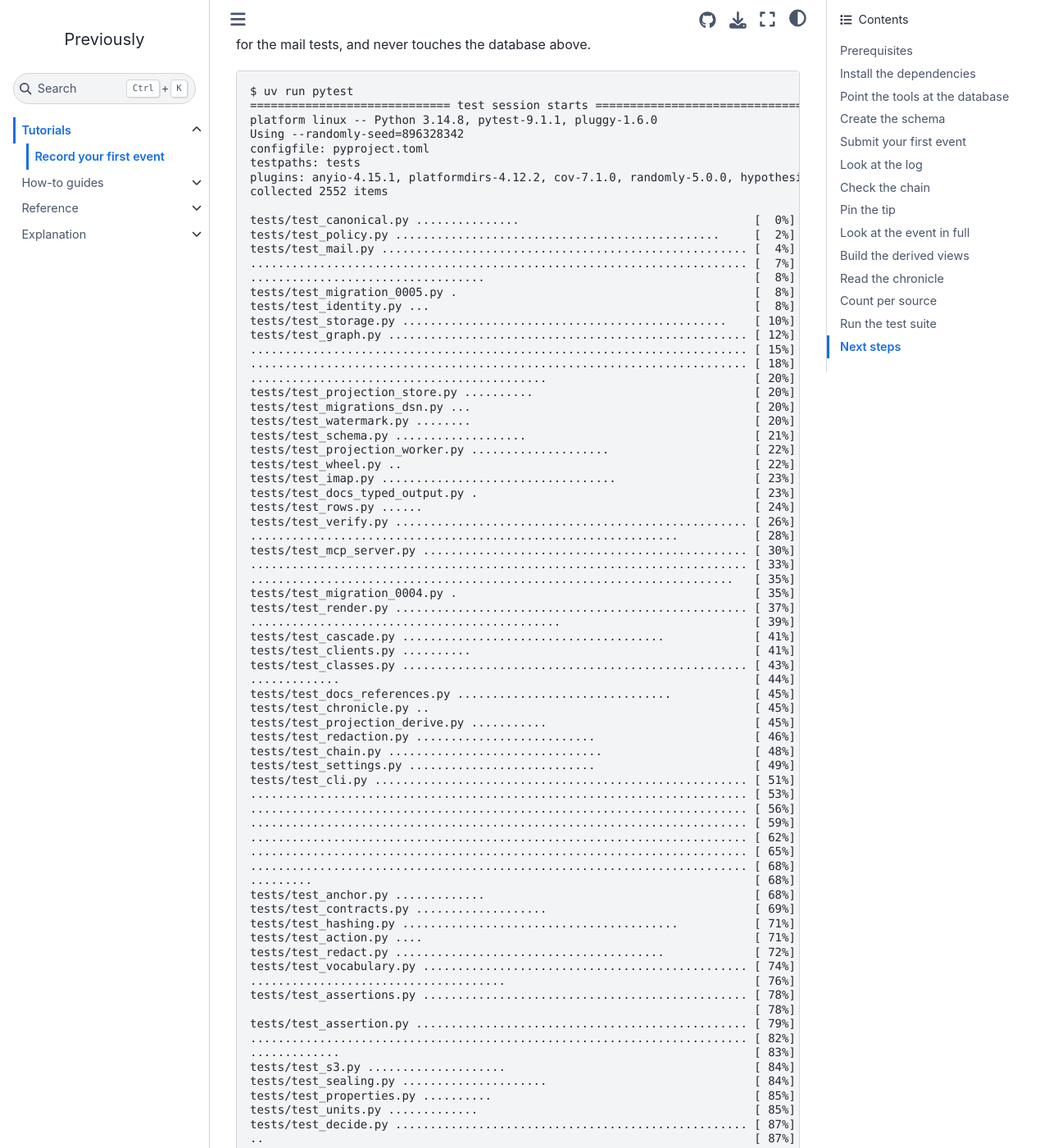
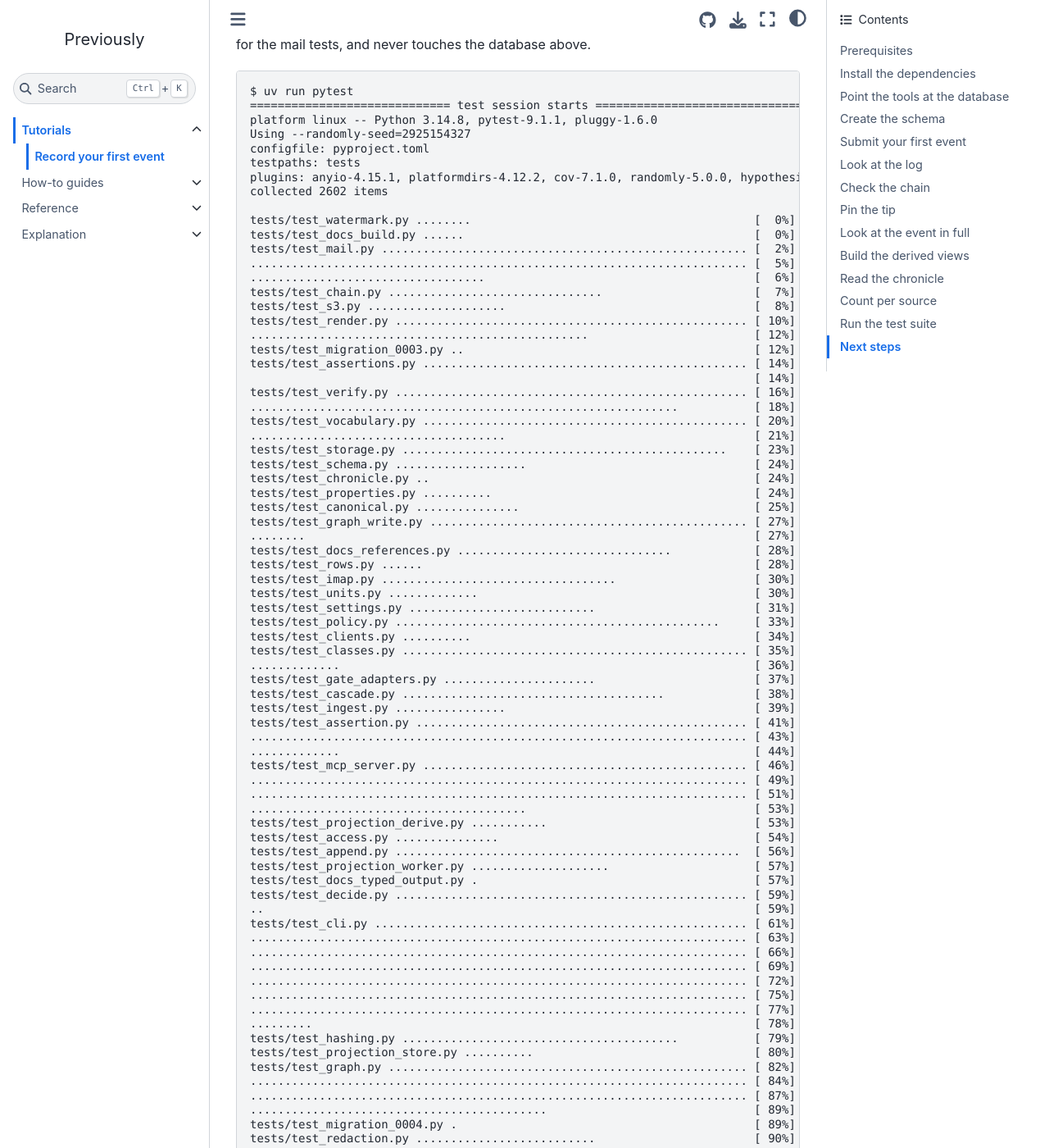
Before and after one commit to jensens/previously, a Sphinx documentation site: the page built from docs/tutorials/record-your-first-event.md, in a window 1280 px wide and 1400 px high, scrolled down 4867 px. Shown: the whole window at 82% size. Built offline with Sphinx 7.4.7 and the Sphinx Book theme 1.1.4, drawn with Linux system fonts in a browser that asks for light colours; pages that are not in the unit, such as notebooks, are missing from menus; some of the changed text lies outside the part shown.

Commit message:
tutorial: retype the test run from one green run, 2602 passed
Assisted-By: Claude Opus 5.5 <noreply@anthropic.com>

````diff
--- a/docs/tutorials/record-your-first-event.md
+++ b/docs/tutorials/record-your-first-event.md
@@ -193,93 +193,94 @@ It raises its own PostgreSQL container, a RustFS container as the S3 server for
 $ uv run pytest
 ============================= test session starts ==============================
 platform linux -- Python 3.14.8, pytest-9.1.1, pluggy-1.6.0
-Using --randomly-seed=896328342
+Using --randomly-seed=2925154327
 configfile: pyproject.toml
 testpaths: tests
 plugins: anyio-4.15.1, platformdirs-4.12.2, cov-7.1.0, randomly-5.0.0, hypothesis-6.168.3
-collected 2552 items
+collected 2602 items
 
-tests/test_canonical.py ...............                                  [  0%]
-tests/test_policy.py ...............................................     [  2%]
-tests/test_mail.py ..................................................... [  4%]
-........................................................................ [  7%]
-..................................                                       [  8%]
-tests/test_migration_0005.py .                                           [  8%]
-tests/test_identity.py ...                                               [  8%]
-tests/test_storage.py ...............................................    [ 10%]
-tests/test_graph.py .................................................... [ 12%]
-........................................................................ [ 15%]
-........................................................................ [ 18%]
-...........................................                              [ 20%]
-tests/test_projection_store.py ..........                                [ 20%]
-tests/test_migrations_dsn.py ...                                         [ 20%]
-tests/test_watermark.py ........                                         [ 20%]
-tests/test_schema.py ...................                                 [ 21%]
-tests/test_projection_worker.py ....................                     [ 22%]
-tests/test_wheel.py ..                                                   [ 22%]
-tests/test_imap.py ..................................                    [ 23%]
-tests/test_docs_typed_output.py .                                        [ 23%]
-tests/test_rows.py ......                                                [ 24%]
-tests/test_verify.py ................................................... [ 26%]
-..............................................................           [ 28%]
-tests/test_mcp_server.py ............................................... [ 30%]
-........................................................................ [ 33%]
-......................................................................   [ 35%]
-tests/test_migration_0004.py .                                           [ 35%]
-tests/test_render.py ................................................... [ 37%]
-.............................................                            [ 39%]
-tests/test_cascade.py ......................................             [ 41%]
-tests/test_clients.py ..........                                         [ 41%]
-tests/test_classes.py .................................................. [ 43%]
+tests/test_watermark.py ........                                         [  0%]
+tests/test_docs_build.py ......                                          [  0%]
+tests/test_mail.py ..................................................... [  2%]
+........................................................................ [  5%]
+..................................                                       [  6%]
+tests/test_chain.py ...............................                      [  7%]
+tests/test_s3.py ....................                                    [  8%]
+tests/test_render.py ................................................... [ 10%]
+.................................................                        [ 12%]
+tests/test_migration_0003.py ..                                          [ 12%]
+tests/test_assertions.py ............................................... [ 14%]
+                                                                         [ 14%]
+tests/test_verify.py ................................................... [ 16%]
+..............................................................           [ 18%]
+tests/test_vocabulary.py ............................................... [ 20%]
+.....................................                                    [ 21%]
+tests/test_storage.py ...............................................    [ 23%]
+tests/test_schema.py ...................                                 [ 24%]
+tests/test_chronicle.py ..                                               [ 24%]
+tests/test_properties.py ..........                                      [ 24%]
+tests/test_canonical.py ...............                                  [ 25%]
+tests/test_graph_write.py .............................................. [ 27%]
+........                                                                 [ 27%]
+tests/test_docs_references.py ...............................            [ 28%]
+tests/test_rows.py ......                                                [ 28%]
+tests/test_imap.py ..................................                    [ 30%]
+tests/test_units.py .............                                        [ 30%]
+tests/test_settings.py ...........................                       [ 31%]
+tests/test_policy.py ...............................................     [ 33%]
+tests/test_clients.py ..........                                         [ 34%]
+tests/test_classes.py .................................................. [ 35%]
+.............                                                            [ 36%]
+tests/test_gate_adapters.py ......................                       [ 37%]
+tests/test_cascade.py ......................................             [ 38%]
+tests/test_ingest.py ................                                    [ 39%]
+tests/test_assertion.py ................................................ [ 41%]
+........................................................................ [ 43%]
 .............                                                            [ 44%]
-tests/test_docs_references.py ...............................            [ 45%]
-tests/test_chronicle.py ..                                               [ 45%]
-tests/test_projection_derive.py ...........                              [ 45%]
-tests/test_redaction.py ..........................                       [ 46%]
-tests/test_chain.py ...............................                      [ 48%]
-tests/test_settings.py ...........................                       [ 49%]
-tests/test_cli.py ...................................................... [ 51%]
-........................................................................ [ 53%]
-........................................................................ [ 56%]
-........................................................................ [ 59%]
-........................................................................ [ 62%]
-........................................................................ [ 65%]
-........................................................................ [ 68%]
-.........                                                                [ 68%]
-tests/test_anchor.py .............                                       [ 68%]
-tests/test_contracts.py ...................                              [ 69%]
-tests/test_hashing.py ........................................           [ 71%]
-tests/test_action.py ....                                                [ 71%]
-tests/test_redact.py .......................................             [ 72%]
-tests/test_vocabulary.py ............................................... [ 74%]
-.....................................                                    [ 76%]
-tests/test_assertions.py ............................................... [ 78%]
-                                                                         [ 78%]
-tests/test_assertion.py ................................................ [ 79%]
-........................................................................ [ 82%]
-.............                                                            [ 83%]
-tests/test_s3.py ....................                                    [ 84%]
-tests/test_sealing.py .....................                              [ 84%]
-tests/test_properties.py ..........                                      [ 85%]
-tests/test_units.py .............                                        [ 85%]
-tests/test_decide.py ................................................... [ 87%]
-..                                                                       [ 87%]
-tests/test_gate_adapters.py ......................                       [ 88%]
-tests/test_migrate.py ....................                               [ 89%]
-tests/test_confirm.py .....................                              [ 90%]
-tests/test_append.py ..................................................  [ 92%]
-tests/test_gate.py ..................................................... [ 94%]
-.................                                                        [ 95%]
-tests/test_keys.py ..............                                        [ 95%]
-tests/test_docs_build.py ......                                          [ 95%]
-tests/test_blob.py ...................                                   [ 96%]
-tests/test_graph_write.py .............................................. [ 98%]
-........                                                                 [ 98%]
-tests/test_access.py ...............                                     [ 99%]
-tests/test_migration_0003.py ..                                          [ 99%]
-tests/test_ingest.py ................                                    [100%]
+tests/test_mcp_server.py ............................................... [ 46%]
+........................................................................ [ 49%]
+........................................................................ [ 51%]
+........................................                                 [ 53%]
+tests/test_projection_derive.py ...........                              [ 53%]
+tests/test_access.py ...............                                     [ 54%]
+tests/test_append.py ..................................................  [ 56%]
+tests/test_projection_worker.py ....................                     [ 57%]
+tests/test_docs_typed_output.py .                                        [ 57%]
+tests/test_decide.py ................................................... [ 59%]
+..                                                                       [ 59%]
+tests/test_cli.py ...................................................... [ 61%]
+........................................................................ [ 63%]
+........................................................................ [ 66%]
+........................................................................ [ 69%]
+........................................................................ [ 72%]
+........................................................................ [ 75%]
+........................................................................ [ 77%]
+.........                                                                [ 78%]
+tests/test_hashing.py ........................................           [ 79%]
+tests/test_projection_store.py ..........                                [ 80%]
+tests/test_graph.py .................................................... [ 82%]
+........................................................................ [ 84%]
+........................................................................ [ 87%]
+...........................................                              [ 89%]
+tests/test_migration_0004.py .                                           [ 89%]
+tests/test_redaction.py ..........................                       [ 90%]
+tests/test_migration_0005.py .                                           [ 90%]
+tests/test_redact.py .......................................             [ 91%]
+tests/test_action.py ....                                                [ 91%]
+tests/test_identity.py ...                                               [ 92%]
+tests/test_sealing.py .....................                              [ 92%]
+tests/test_wheel.py ..                                                   [ 92%]
+tests/test_contracts.py ...................                              [ 93%]
+tests/test_gate.py ..................................................... [ 95%]
+.................                                                        [ 96%]
+tests/test_migrations_dsn.py ...                                         [ 96%]
+tests/test_blob.py ...................                                   [ 97%]
+tests/test_keys.py ..............                                        [ 97%]
+tests/test_anchor.py .............                                       [ 98%]
+tests/test_migrate.py ....................                               [ 99%]
+tests/test_confirm.py .........................                          [100%]
 
-======================= 2552 passed in 247.88s (0:04:07) =======================
+======================= 2602 passed in 267.78s (0:04:27) =======================
 ```
 
 `pytest-randomly` reshuffles the file order on every run and prints its seed, so a hidden dependency between two tests surfaces instead of staying hidden.
````
